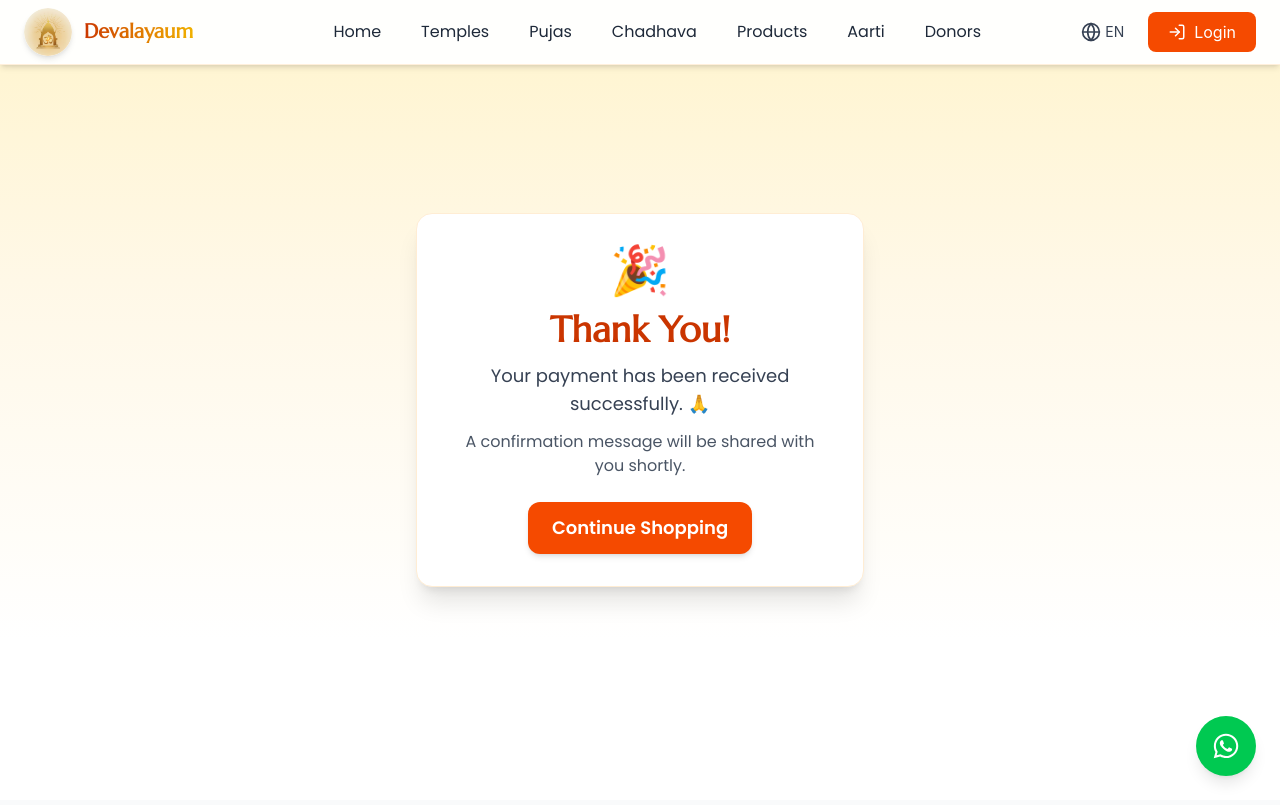
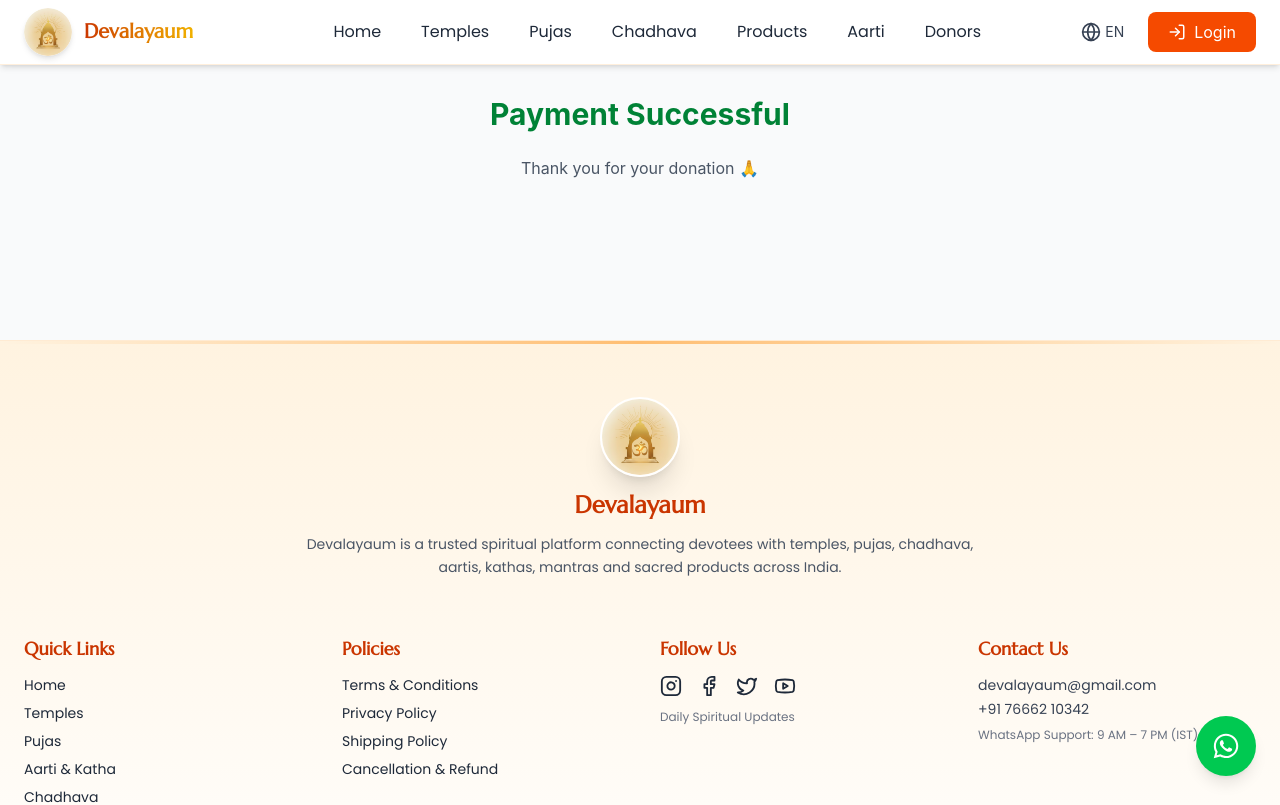
Before and after one commit to bhargav02294/devalayaum, a React (Vite) app in the folder frontend/: page /order-success in a window 1280 px wide. Shown: the top 805 px of the page. Built offline with nearby package versions, Linux system fonts and the light colour scheme.

Commit message:
Payment final

```diff
--- a/frontend/src/App.tsx
+++ b/frontend/src/App.tsx
@@ -119,7 +119,10 @@
 
         <Route path="/my-account" element={<><Navbar /><MyAccount /><Footer /></>} />
         <Route path="/profile" element={<><Navbar /><Profile /><Footer /></>} />
-        <Route path="/order-success" element={<><Navbar /><OrderSuccess /><Footer /></>} />
+<Route
+  path="/order-success"
+  element={<><Navbar /><OrderSuccess /><Footer /></>}
+/>
         <Route path="/donors" element={<><Navbar /><Donors /><Footer /></>} />
 
         {/* ================= PUJAS ================= */}
--- a/frontend/src/pages/OrderSuccess.tsx
+++ b/frontend/src/pages/OrderSuccess.tsx
@@ -1,38 +1,24 @@
+import { useLocation } from "react-router-dom";
+
 export default function OrderSuccess() {
+  const params = new URLSearchParams(useLocation().search);
+  const orderId = params.get("orderId");
+
   return (
-    <section
-      className="min-h-screen flex items-center justify-center px-6 py-20"
-      style={{
-        background:
-          "linear-gradient(to bottom, #fff4cc 0%, #fff8e7 35%, #ffffff 80%)",
-      }}
-    >
-      <div className="bg-white w-full max-w-md p-6 md:p-8 rounded-2xl shadow-xl border border-orange-100 text-center">
+    <div className="pt-24 pb-20 text-center">
+      <h1 className="text-3xl font-bold text-green-700">
+        Payment Successful
+      </h1>
 
-        {/* SUCCESS ICON */}
-        <div className="text-5xl mb-4">🎉</div>
+      {orderId && (
+        <p className="mt-4 text-gray-700">
+          Order ID: <strong>{orderId}</strong>
+        </p>
+      )}
 
-        {/* TITLE */}
-        <h1 className="text-3xl md:text-4xl font-bold text-orange-700 mb-3 font-[Marcellus]">
-          Thank You!
-        </h1>
-
-        {/* MESSAGE */}
-        <p className="text-gray-700 text-base md:text-lg mb-3 font-[Poppins]">
-          Your payment has been received successfully. 🙏
-        </p>
-        <p className="text-gray-600 text-sm md:text-base mb-6 font-[Poppins]">
-          A confirmation message will be shared with you shortly.
-        </p>
-
-        {/* BUTTON */}
-        <a
-          href="/products"
-          className="inline-block bg-orange-600 hover:bg-orange-700 text-white px-6 py-3 rounded-xl font-semibold text-base md:text-lg transition-all shadow-md font-[Poppins]"
-        >
-          Continue Shopping
-        </a>
-      </div>
-    </section>
+      <p className="mt-6 text-gray-600">
+        Thank you for your donation 🙏
+      </p>
+    </div>
   );
 }
```
Also changed, not shown: 1 other file (tests, documents, lock files or other folders).
